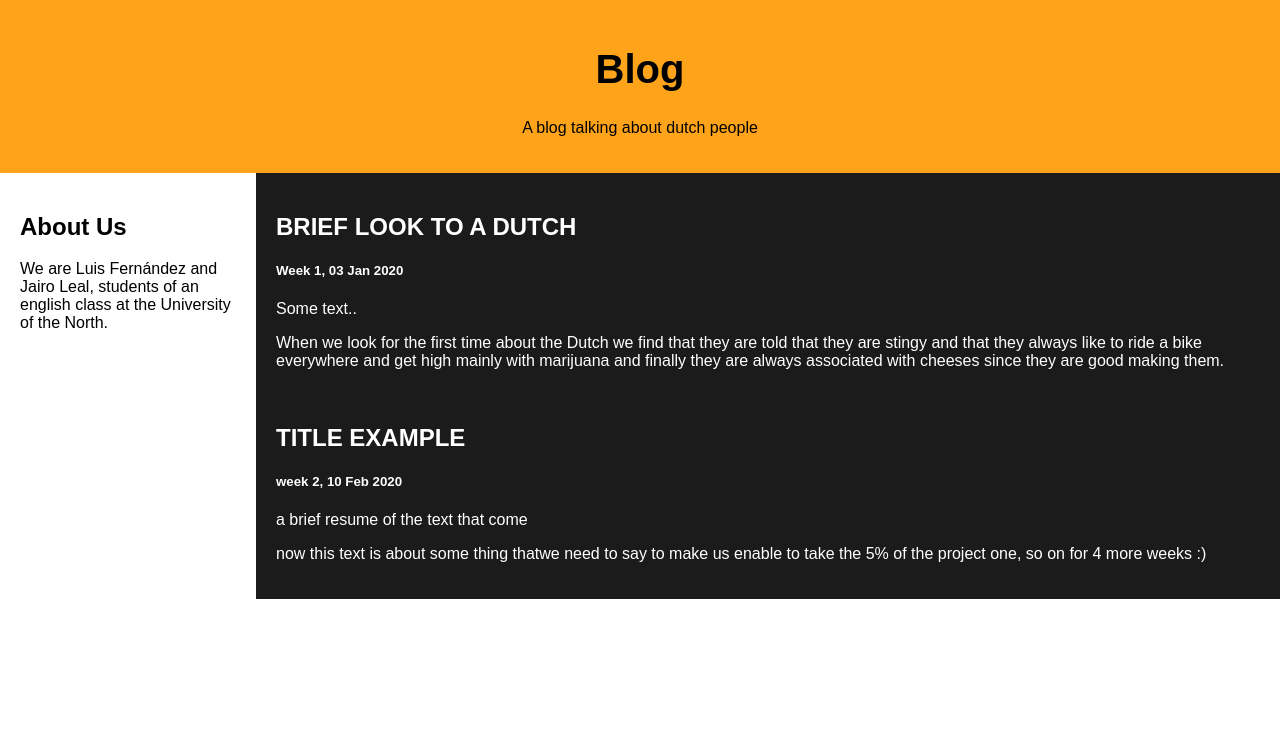
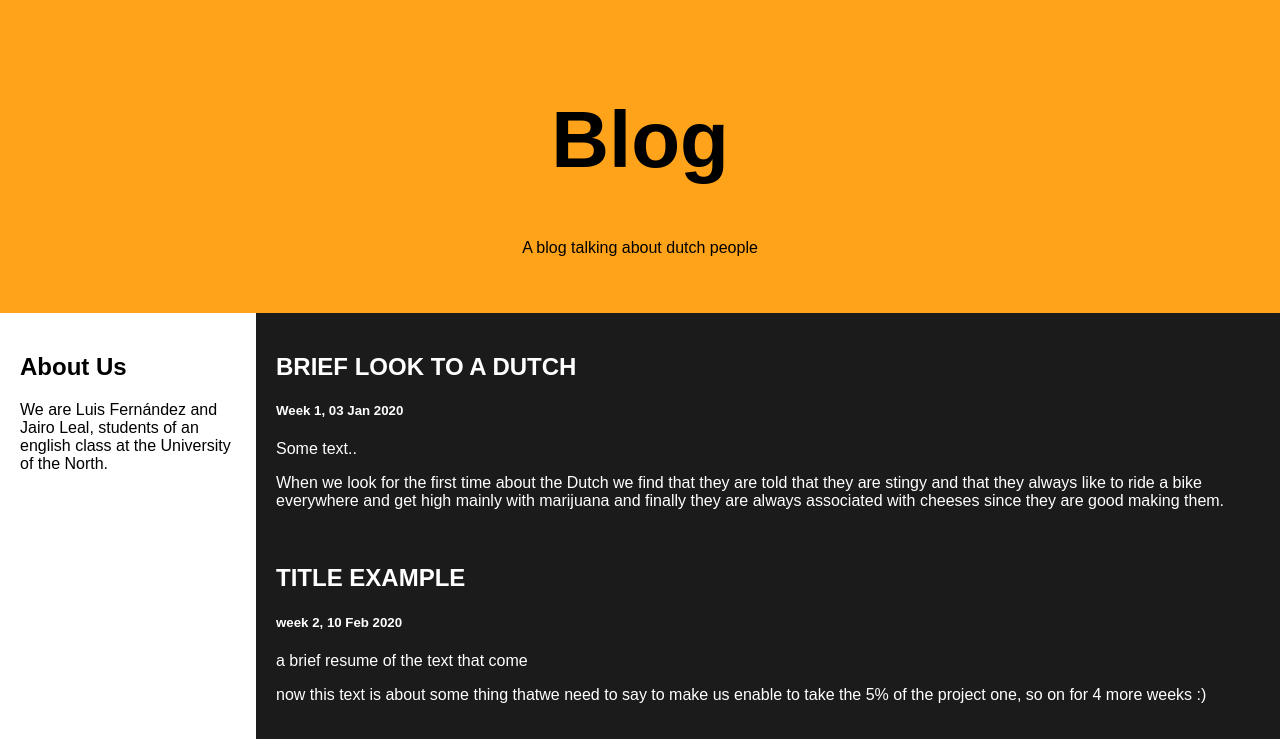
Before and after one commit to luisfertam/Blog, a PHP site: page / in a window 1280 px wide. Shown: the top 739 px of the page. Run offline with PHP 8.4, Linux system fonts and the light colour scheme.

Commit message:
Update styles.css

```diff
--- a/styles.css
+++ b/styles.css
@@ -10,7 +10,7 @@
 
   /* Header/logo Title */
   .header {
-    padding: 20px;
+    padding: 40px;
     text-align: center;
     background: #ffa31a;
     color: 	#000000;
@@ -18,7 +18,7 @@
 
   /* Increase the font size of the heading */
   .header h1 {
-    font-size: 40px;
+    font-size: 80px;
   }
 
   /* Sticky navbar - toggles between relative and fixed, depending on the scroll position. It is positioned relative until a given offset position is met in the viewport - then it "sticks" in place (like position:fixed). The sticky value is not supported in IE or Edge 15 and earlier versions. However, for these versions the navbar will inherit default position */
```
